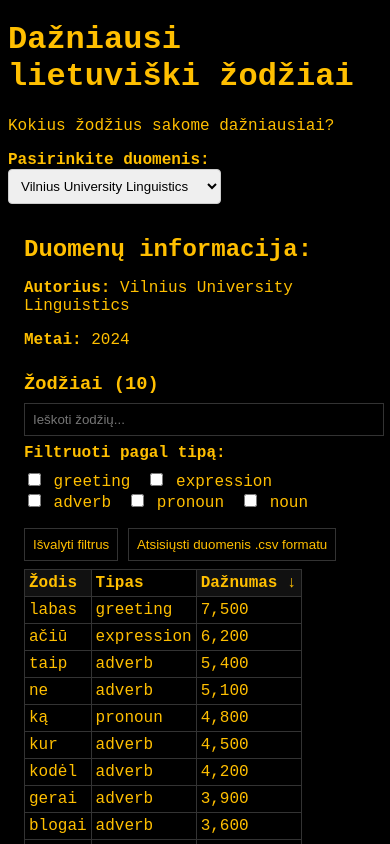
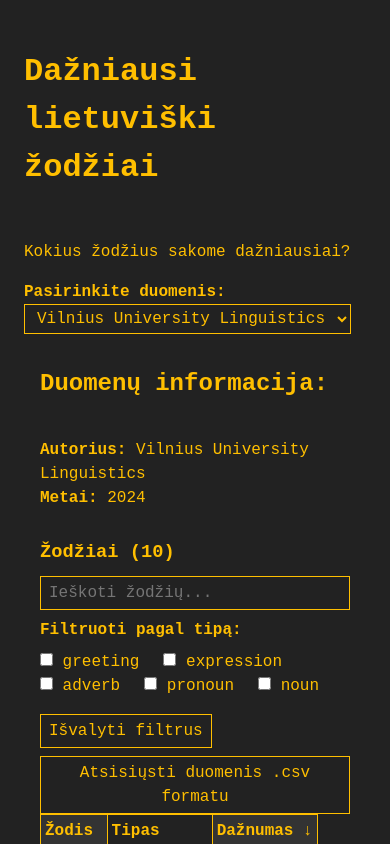
Before and after one commit to Debesyla/dazniausi-zodziai, a SvelteKit app: page / in a window 390 px wide. Shown: the top 844 px of the page. Built offline with nearby package versions, Linux system fonts and the light colour scheme.

Commit message:
feat(styles): update CSS variables and component styles for consistency; enhance responsiveness and accessibility

```diff
--- a/src/app.css
+++ b/src/app.css
@@ -1,11 +1,173 @@
 :root {
-  --bg-color: #000000;
+  --bg-color: #222;
   --text-color: #FFBF00;
   --border-color: #333333;
+  --xs: 0.25em;
+  --sm: 0.5em;
+  --md: 1em;
+  --lg: 1.5em;
+  --xl: 2em;
+  --2xl: 3em;
+  --3xl: 4em;
+}
+
+*,*::before,*::after {
+  box-sizing: border-box;
+}
+
+* {
+  margin: 0;
+}
+
+@media(prefers-reduced-motion: no-preference) {
+  html {
+    interpolate-size: allow-keywords;
+  }
 }
 
 body {
-  background-color: var(--bg-color);
-  color: var(--text-color);
-  font-family: 'Courier New', monospace;
+  line-height: 1.5;
+  -webkit-font-smoothing: antialiased;
+  background: #222;
+  color: #FFBF00;
+  margin: 0 auto;
+  padding: var(--2xl) var(--lg) var(--3xl);
+  font-family: monospace,"Courier New",Courier,sans-serif;
+  max-width: 75ch;
 }
+
+img,picture,video,canvas,svg {
+  display: block;
+  max-width: 100%;
+}
+
+input,button,textarea,select {
+  font: inherit;
+}
+
+p,h1,h2,h3,h4,h5,h6 {
+  overflow-wrap: break-word;
+}
+
+p {
+  text-wrap: pretty;
+}
+
+h1,h2,h3,h4,h5,h6 {
+  text-wrap: balance;
+}
+
+#root, #__next {
+  isolation: isolate;
+}
+
+a, * {
+  color: inherit;
+}
+
+a {
+  text-underline-offset: var(--xs);
+}
+
+a:hover,a:focus {
+  text-decoration-style: dashed;
+}
+
+ul,ol {
+  padding-left: var(--lg);
+}
+
+ul li::marker, ol li::marker {
+  color: rgba(255,191,0,.325);
+}
+
+ol li::marker {
+  font-size: .75em;
+}
+
+li + li {
+  margin-top: var(--sm);
+}
+
+::selection {
+  background: #FFBF00;
+  color: #222;
+}
+
+button {
+  background: transparent;
+  border: 1px solid #FFBF00;
+  color: #FFBF00;
+  padding: var(--xs) var(--sm);
+  cursor: pointer;
+  user-select: none;
+
+  @media (hover: hover) {
+    &:hover {
+      background: #FFBF00;
+      color: #222;
+    }
+  }
+
+  .active &, &[aria-pressed="true"] {
+    background: #FFBF00;
+    color: #222;
+  }
+}
+
+details {
+  border: 1px solid #FFBF00;
+  padding: var(--md) var(--lg);
+  margin: var(--md) 0;
+
+  &[open] > main {
+    margin-top: var(--md);
+    margin-bottom: var(--sm);
+  }
+
+  @media (max-width: 639.9px) {
+    padding: var(--md) var(--md);
+
+    main {
+      font-size: 0.875em;
+      line-height: 1.5;
+
+      ul, ol {
+        list-style: none;
+        padding-left: 0;
+
+        li + li {
+          margin-top: var(--md);
+        }
+      }
+    }
+  }
+
+  summary {
+    list-style-type: none;
+
+    &:focus-visible {
+      text-decoration: underline dashed;
+      text-underline-offset: var(--xs);
+      cursor: pointer;
+    }
+
+    @media (hover: hover) {
+      &:hover {
+        text-decoration: underline dashed;
+        text-underline-offset: var(--xs);
+        cursor: pointer;
+      }
+    }
+
+    & > * {
+      display: inline;
+    }
+
+    @media (max-width: 639.9px) {
+      h2 {
+        font-size: 1.25em;
+      }
+    }
+  }
+}
--- a/src/components/DataLoader.svelte
+++ b/src/components/DataLoader.svelte
@@ -83,62 +83,63 @@
 
 <style>
   .loading {
-    padding: 1rem;
+    padding: var(--md);
     text-align: center;
-    color: var(--text-color);
+    color: #FFBF00;
   }
 
   .error {
-    padding: 1rem;
-    background-color: #200000;
-    border: 1px solid #800000;
-    border-radius: 4px;
+    padding: var(--md);
+    background-color: #111;
+    border: 1px solid #FFBF00;
   }
 
   .error h3 {
-    margin: 0 0 0.5rem 0;
+    margin: 0 0 var(--sm) 0;
     color: #FFBF00;
   }
 
   .dataset {
-    padding: 1rem;
+    padding: var(--md);
   }
 
   .dataset h2 {
-    margin: 0 0 1rem 0;
-    color: var(--text-color);
+    margin: 0 0 var(--lg) 0;
+    color: #FFBF00;
   }
 
   .dataset h3 {
-    margin: 1.5rem 0 0.5rem 0;
-    color: var(--text-color);
+    margin: var(--lg) 0 var(--sm) 0;
+    color: #FFBF00;
   }
 
   .type-filter {
-    margin: 0.5rem 0;
+    margin: var(--sm) 0;
   }
 
   .type-filter h4 {
-    margin: 0 0 0.5rem 0;
-    color: var(--text-color);
+    margin: 0 0 var(--sm) 0;
+    color: #FFBF00;
   }
 
   .type-filter label {
     display: inline-block;
-    margin-right: 1rem;
-    color: var(--text-color);
+    margin-right: var(--lg);
+    color: #FFBF00;
   }
 
   .clear-filters {
-    background-color: var(--bg-color);
-    color: var(--text-color);
-    border: 1px solid var(--border-color);
-    padding: 0.5rem;
+    background: transparent;
+    border: 1px solid #FFBF00;
+    color: #FFBF00;
+    padding: var(--xs) var(--sm);
     cursor: pointer;
-    margin: 0.5rem 0;
+    user-select: none;
+    margin: var(--sm) 0;
   }
 
   .clear-filters:hover {
-    background-color: #111;
+    background: #FFBF00;
+    color: #222;
   }
 </style>
--- a/src/components/DataTable.svelte
+++ b/src/components/DataTable.svelte
@@ -60,21 +60,21 @@
   table {
     width: 100%;
     border-collapse: collapse;
-    background-color: var(--bg-color);
-    color: var(--text-color);
+    background-color: #222;
+    color: #FFBF00;
   }
   th, td {
-    padding: 0.5rem;
-    border: 1px solid var(--border-color);
+    padding: var(--sm);
+    border: 1px solid #FFBF00;
     text-align: left;
-    color: var(--text-color);
+    color: #FFBF00;
   }
   th.sortable {
     cursor: pointer;
-    background-color: #111111;
+    background-color: #333;
   }
   th.sortable:hover {
-    background-color: #222222;
+    background-color: #444;
   }
 
   @media (max-width: 767px) {
@@ -84,7 +84,7 @@
       white-space: nowrap;
     }
     th, td {
-      padding: 0.25rem;
+      padding: var(--xs);
     }
   }
 </style>
--- a/src/components/DownloadButton.svelte
+++ b/src/components/DownloadButton.svelte
@@ -29,13 +29,15 @@
 
 <style>
   button {
-    background-color: var(--bg-color);
-    color: var(--text-color);
-    border: 1px solid var(--border-color);
-    padding: 0.5rem;
+    background: transparent;
+    border: 1px solid #FFBF00;
+    color: #FFBF00;
+    padding: var(--xs) var(--sm);
     cursor: pointer;
+    user-select: none;
   }
   button:hover {
-    background-color: #111;
+    background: #FFBF00;
+    color: #222;
   }
 </style>
--- a/src/components/SearchBar.svelte
+++ b/src/components/SearchBar.svelte
@@ -13,24 +13,26 @@
 <style>
   .search-bar {
     display: flex;
-    gap: 0.5rem;
+    gap: var(--sm);
     align-items: center;
   }
   input {
-    background-color: var(--bg-color);
-    color: var(--text-color);
-    border: 1px solid var(--border-color);
-    padding: 0.5rem;
+    background: #222;
+    color: #FFBF00;
+    border: 1px solid #FFBF00;
+    padding: var(--xs) var(--sm);
   }
   button {
-    background-color: var(--bg-color);
-    color: var(--text-color);
-    border: 1px solid var(--border-color);
-    padding: 0.5rem;
+    background: transparent;
+    border: 1px solid #FFBF00;
+    color: #FFBF00;
+    padding: var(--xs) var(--sm);
     cursor: pointer;
+    user-select: none;
   }
   button:hover {
-    background-color: #111;
+    background: #FFBF00;
+    color: #222;
   }
 
   @media (max-width: 767px) {
--- a/src/routes/+page.svelte
+++ b/src/routes/+page.svelte
@@ -30,18 +30,27 @@
 <DataLoader filename={selectedFilename} />
 
 <style>
+  h1 {
+    margin-bottom: var(--lg);
+  }
+
+  p {
+    margin-bottom: var(--md);
+  }
+
   .dataset-selector {
-    margin-bottom: 1rem;
+    margin-bottom: var(--md);
   }
 
   .dataset-selector label {
-    margin-right: 0.5rem;
+    margin-right: var(--sm);
     font-weight: bold;
   }
 
   .dataset-selector select {
-    padding: 0.5rem;
-    border: 1px solid #ccc;
-    border-radius: 4px;
+    background: #222;
+    color: #FFBF00;
+    border: 1px solid #FFBF00;
+    padding: var(--xs) var(--sm);
   }
 </style>
```
Also changed, not shown: 4 other files (tests, documents, lock files or other folders).
